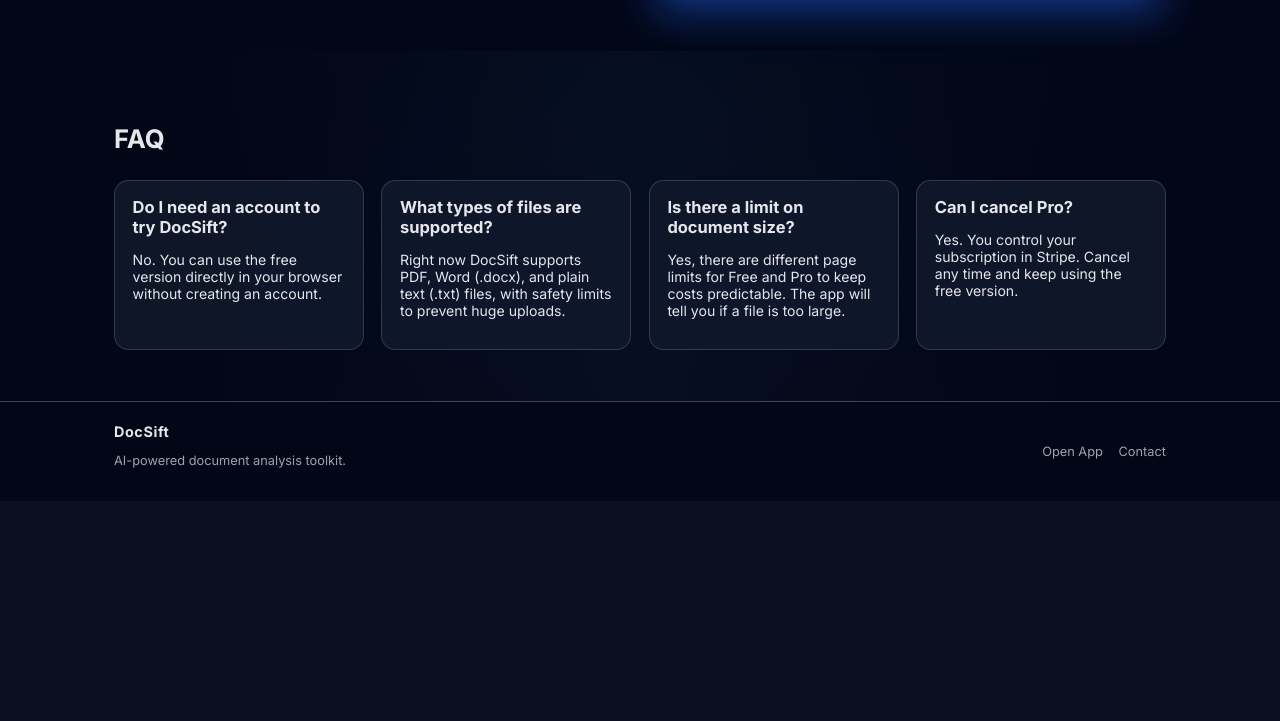
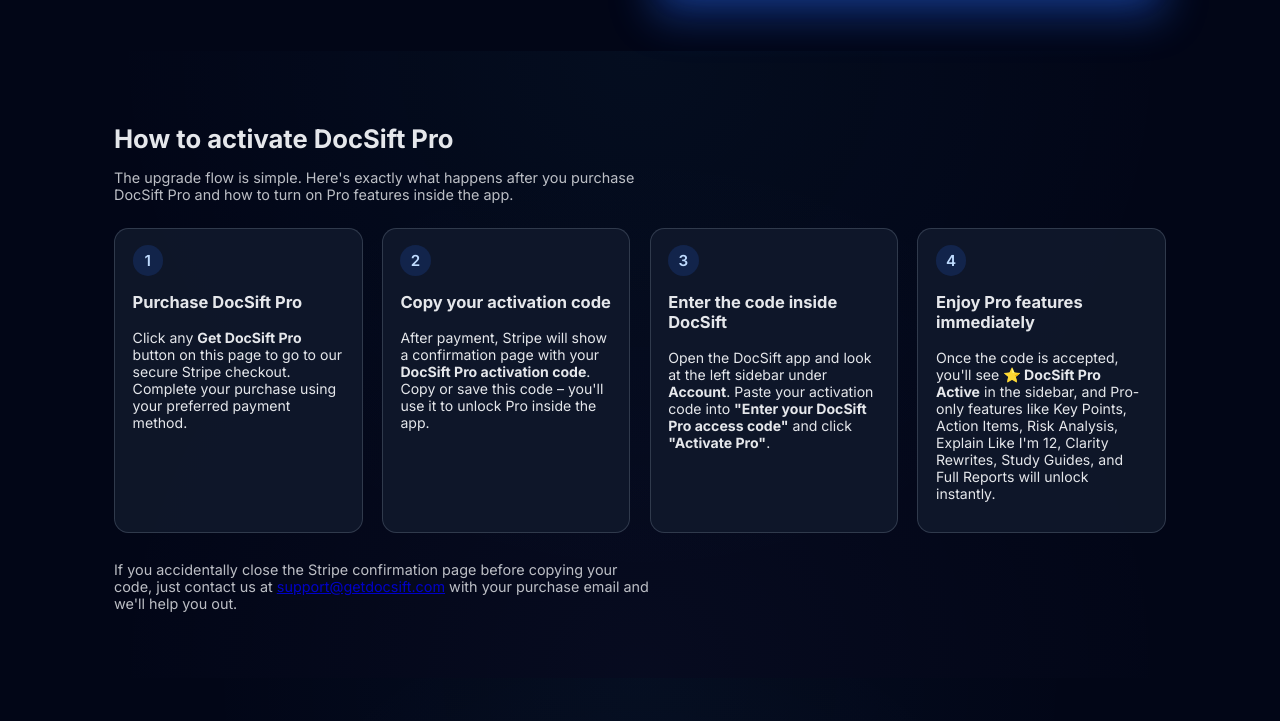
Before and after one commit to fishtex73/docsift-landing, a plain HTML site: page index.html in a window 1280 px wide. Shown: the part 1799-2520 px from the top of the page. Before the commit the page ends 2300 px from the top, so only its background shows below. Drawn offline with Linux system fonts and the light colour scheme.

Commit message:
Add Pro activation instructions section

```diff
--- a/index.html
+++ b/index.html
@@ -228,6 +228,65 @@
       </div>
     </section>
 
+    <!-- PRO ACTIVATION -->
+    <section id="pro-activation" class="section alt">
+      <div class="container">
+        <h2>How to activate DocSift Pro</h2>
+        <p class="section-subtitle">
+          The upgrade flow is simple. Here's exactly what happens after you purchase DocSift Pro
+          and how to turn on Pro features inside the app.
+        </p>
+
+        <div class="steps-grid">
+          <div class="step">
+            <div class="step-number">1</div>
+            <h3>Purchase DocSift Pro</h3>
+            <p>
+              Click any <strong>Get DocSift Pro</strong> button on this page to go to our secure
+              Stripe checkout. Complete your purchase using your preferred payment method.
+            </p>
+          </div>
+
+          <div class="step">
+            <div class="step-number">2</div>
+            <h3>Copy your activation code</h3>
+            <p>
+              After payment, Stripe will show a confirmation page with your
+              <strong>DocSift Pro activation code</strong>. Copy or save this code – you'll use it
+              to unlock Pro inside the app.
+            </p>
+          </div>
+
+          <div class="step">
+            <div class="step-number">3</div>
+            <h3>Enter the code inside DocSift</h3>
+            <p>
+              Open the DocSift app and look at the left sidebar under <strong>Account</strong>.
+              Paste your activation code into
+              <strong>"Enter your DocSift Pro access code"</strong> and click
+              <strong>"Activate Pro"</strong>.
+            </p>
+          </div>
+
+          <div class="step">
+            <div class="step-number">4</div>
+            <h3>Enjoy Pro features immediately</h3>
+            <p>
+              Once the code is accepted, you'll see <strong>⭐ DocSift Pro Active</strong> in the
+              sidebar, and Pro-only features like Key Points, Action Items, Risk Analysis, Explain
+              Like I'm 12, Clarity Rewrites, Study Guides, and Full Reports will unlock instantly.
+            </p>
+          </div>
+        </div>
+
+        <p class="section-subtitle" style="margin-top: 1.8rem;">
+          If you accidentally close the Stripe confirmation page before copying your code, just
+          contact us at <a href="mailto:support@getdocsift.com">support@getdocsift.com</a> with
+          your purchase email and we'll help you out.
+        </p>
+      </div>
+    </section>
+
     <!-- FAQ -->
     <section id="faq" class="section alt">
       <div class="container">
```
